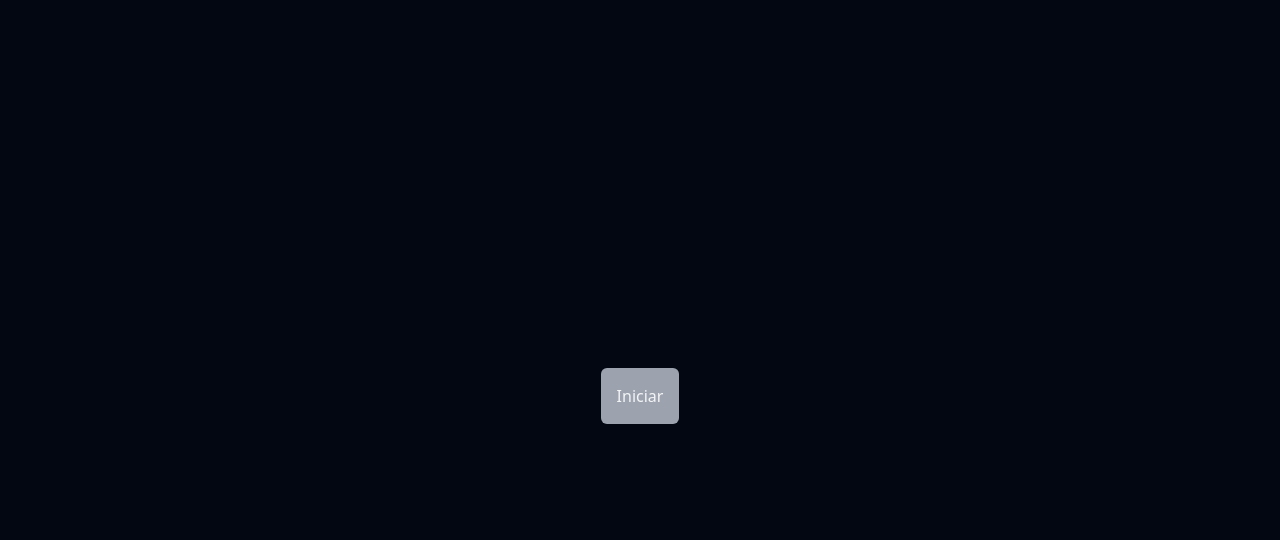
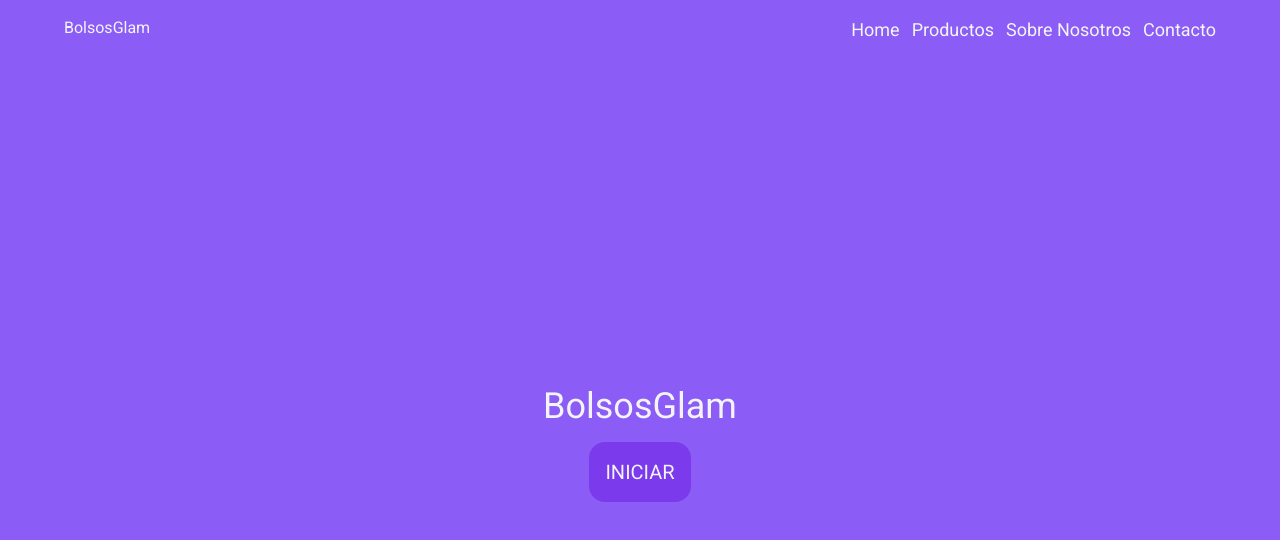
Before and after one commit to JuanS072/Finantial-Benefits, a Next.js app: page / in a window 1280 px wide. Shown: the top 540 px of the page. Built offline with nearby package versions, Linux system fonts and the light colour scheme.

Commit message:
actualizacion

```diff
--- /dev/null
+++ b/app/contacto/page.jsx
@@ -0,0 +1,7 @@
+const Contacto = () => {
+  return (
+    <div>Contacto</div>
+  )
+}
+
+export default Contacto
--- a/app/globals.css
+++ b/app/globals.css
@@ -3,6 +3,6 @@
 @tailwind utilities;
 
 body {
-    @apply bg-gray-950;
+    @apply bg-violet-500;
     @apply text-gray-100;
 }
--- /dev/null
+++ b/app/home/layout.jsx
@@ -0,0 +1,9 @@
+const HomeLayout = ({children}) => {
+  return (
+    <>
+    {children}
+    </>
+  )
+}
+
+export default HomeLayout
--- a/app/layout.jsx
+++ b/app/layout.jsx
@@ -1,3 +1,4 @@
+import NavBar from "@/components/NavBar";
 import "./globals.css";
 import { Roboto } from "next/font/google";
 
@@ -16,7 +17,8 @@ export default function RootLayout({ children }) {
   return (
     <html lang="en">
       <body
-      className= "" >
+      className= {roboto.className} >
+        <NavBar/>
         {children}
       </body>
     </html>
--- a/app/page.jsx
+++ b/app/page.jsx
@@ -2,9 +2,10 @@ import Link from "next/link"
 
 const LandingPage = () => {
   return (
-    <div className="container h-screen flex justify-center items-center">
+    <div className="h-screen flex flex-col justify-center items-center ">
+        <h1 className="mb-4 text-4xl">BolsosGlam</h1>
       <Link href="/home">
-        <h1 className="bg-gray-400 mb-2 p-4 rounded-md">Iniciar</h1>
+        <h1 className="bg-violet-600  p-4 rounded-2xl text-xl" >INICIAR</h1>
       </Link>
     </div>
   )
--- /dev/null
+++ b/app/productos/page.jsx
@@ -0,0 +1,7 @@
+const Productos = () => {
+  return (
+    <div>Productos</div>
+  )
+}
+
+export default Productos
--- /dev/null
+++ b/app/sobrenosotros/page.jsx
@@ -0,0 +1,7 @@
+const SobreNostroso = () => {
+  return (
+    <div>Nosotros</div>
+  )
+}
+
+export default SobreNostroso
--- /dev/null
+++ b/components/NavBar.jsx
@@ -0,0 +1,27 @@
+import Link from "next/link";
+
+const NavBar = () => {
+  return (
+    <nav className="navbar flex justify-between px-16 mt-4">
+      <Link href="/home">
+        <h1>BolsosGlam</h1>
+      </Link>
+      <ul className="flex gap-3  text-lg">
+        <Link href="/home">
+          <li>Home</li>
+        </Link>
+        <Link href="/productos">
+          <li>Productos</li>
+        </Link>
+        <Link href="/sobrenosotros">
+          <li>Sobre Nosotros</li>
+        </Link>
+        <Link href="/contacto">
+          <li>Contacto</li>
+        </Link>
+      </ul>
+    </nav>
+  );
+};
+
+export default NavBar;
```
